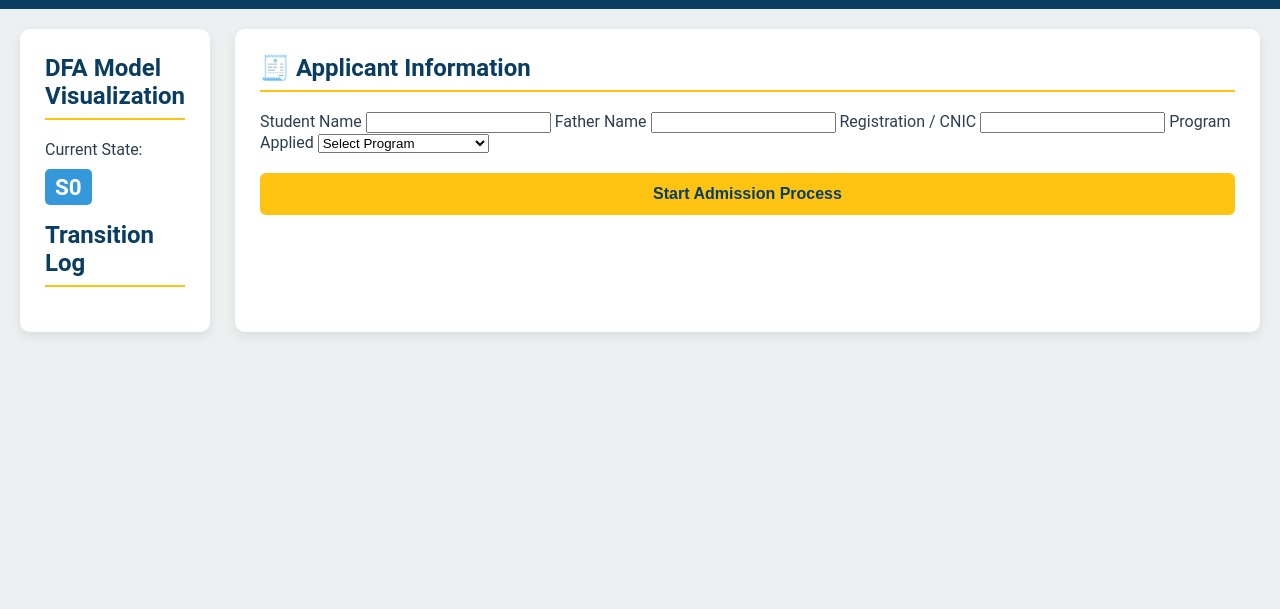
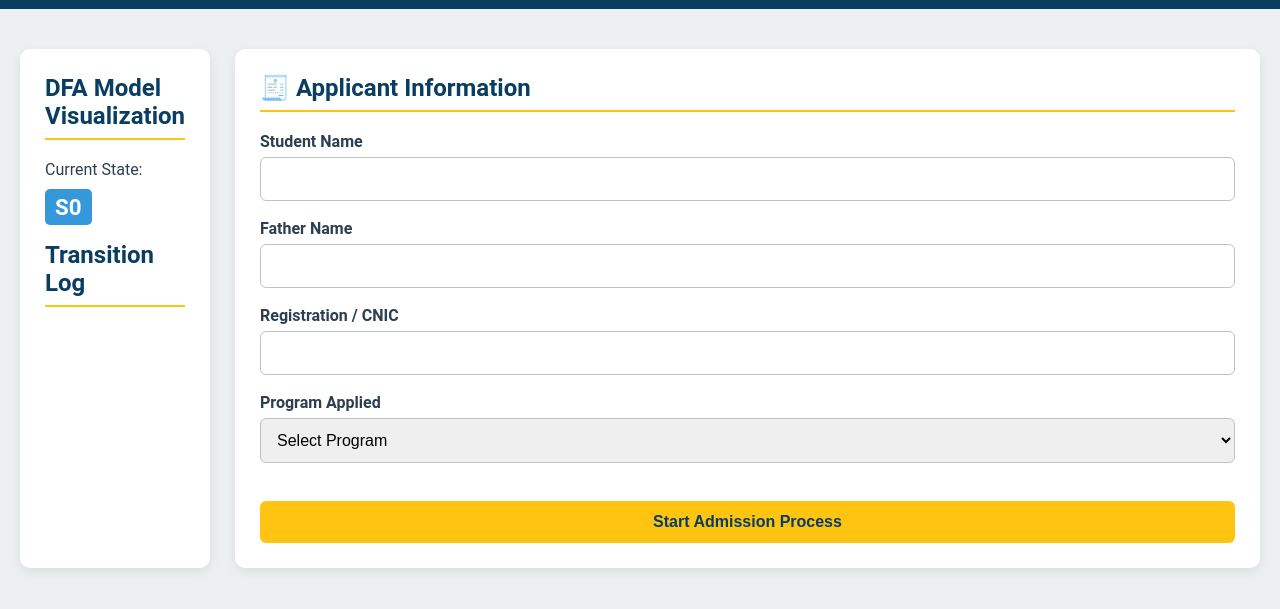
Before and after one commit to Muhammad-Zain-Crafter/university-admission-decision-machine, a plain HTML site: page index.html in a window 1280 px wide. Shown: the part 69-678 px from the top of the page. Drawn offline with Linux system fonts and the light colour scheme.

Commit message:
Refactor student information form for improved structure and styling

```diff
--- a/index.html
+++ b/index.html
@@ -36,19 +36,27 @@
         <h2>Transition Log</h2>
         <ul id="history-log"></ul>
       </div>
-      <div class="panel" id="student-info-panel">
+      <div class="panel student-info-panel" id="student-info-panel">
   <h2>🧾 Applicant Information</h2>
 
-  <form id="student-info-form">
+  <form id="student-info-form" class="student-info-form">
+
+    <div class="form-group">
       <label>Student Name</label>
-    <input type="text" id="studentName" required>
+      <input type="text" id="studentName" required />
+    </div>
 
+    <div class="form-group">
       <label>Father Name</label>
-    <input type="text" id="fatherName" required>
+      <input type="text" id="fatherName" required />
+    </div>
 
+    <div class="form-group">
       <label>Registration / CNIC</label>
-    <input type="text" id="regNo" required>
+      <input type="text" id="regNo" required />
+    </div>
 
+    <div class="form-group">
       <label>Program Applied</label>
       <select id="program" required>
         <option value="">Select Program</option>
@@ -56,12 +64,15 @@
         <option>BS Software Engineering</option>
         <option>BS Artificial Intelligence</option>
       </select>
+    </div>
 
     <button type="submit" class="action-btn">
       Start Admission Process
     </button>
+
   </form>
 </div>
+
 
       <div class="panel admission-panel hidden" id="admission-panel">
         <h2 id="stage-title">S0: Form Submitted (Initial State)</h2>
--- a/style.css
+++ b/style.css
@@ -160,7 +160,9 @@ header {
     padding: 10px;
     font-size: 0.95em;
   }
-
+  #dmission-panel {
+    margin: 10px;
+  }
   .start-btn {
     font-size: 1em;
   }
@@ -178,7 +180,10 @@ header {
   padding: 25px;
   border-radius: 10px;
   box-shadow: 0 4px 12px rgba(0, 0, 0, 0.08);
+
   width: 100%;
+  margin: 20px auto;
+
 }
 
 .dfa-panel {
```
Lines whose indentation alone changed are shown as unchanged.
